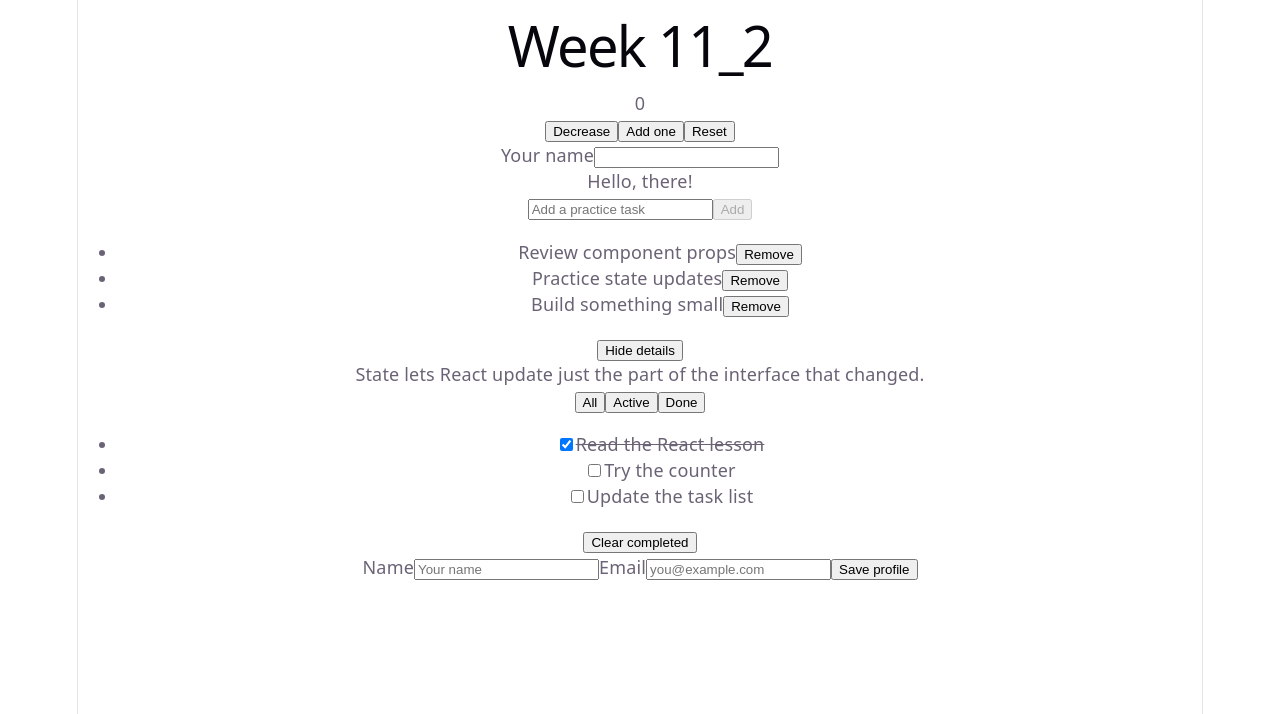
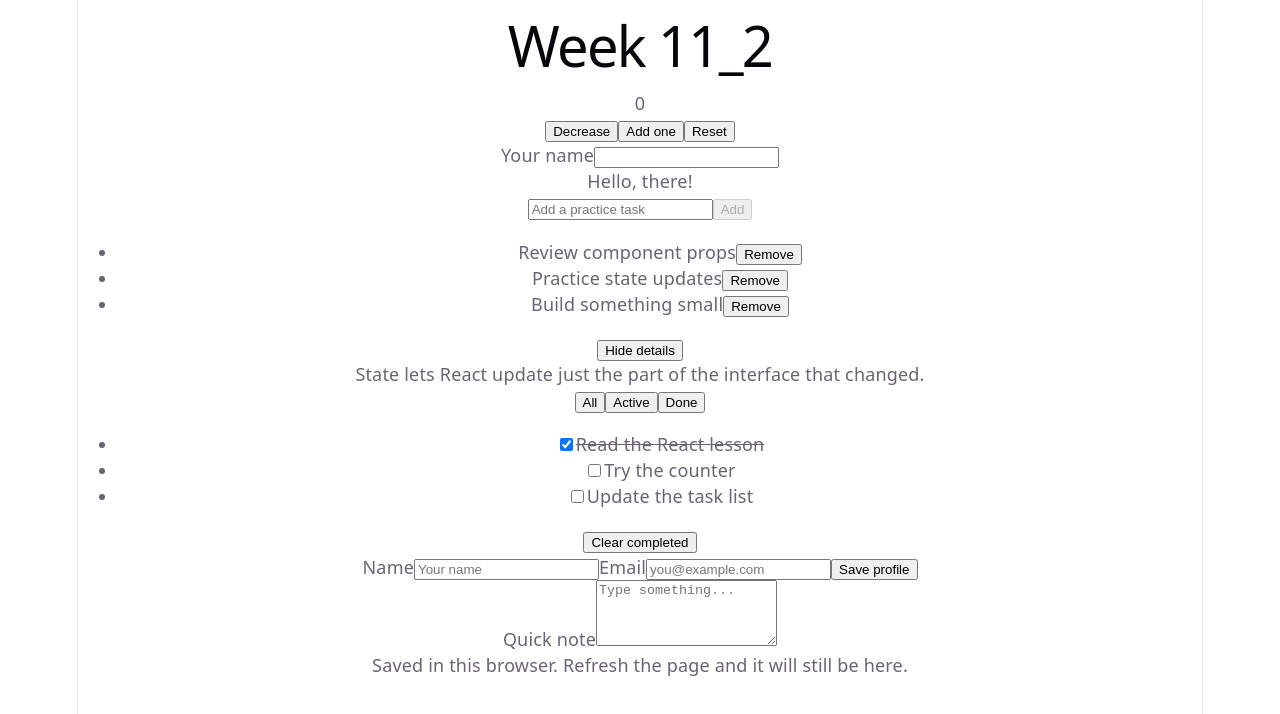
Before and after one commit to aadi-eee/week11-2, a React (Vite) app: page / in a window 1280 px wide. Shown: the top 714 px of the page. Built offline with nearby package versions, Linux system fonts and the light colour scheme.

Commit message:
Add E7 localStorage note

```diff
--- a/src/App.jsx
+++ b/src/App.jsx
@@ -4,6 +4,7 @@ import TaskList from './components/TaskList.jsx';
 import ShowHide from './components/ShowHide.jsx';
 import FilterTasks from './components/FilterTasks.jsx';
 import ProfileForm from './components/ProfileForm.jsx';
+import QuickNote from './components/QuickNote.jsx';
 
 export default function App() {
   return (
@@ -15,6 +16,7 @@ export default function App() {
       <ShowHide />
       <FilterTasks />
       <ProfileForm />
+      <QuickNote />
     </>
   );
 }
--- /dev/null
+++ b/src/components/QuickNote.jsx
@@ -0,0 +1,35 @@
+import { useEffect, useState } from 'react';
+
+const KEY = 'week11-2-quick-note';
+
+export default function QuickNote() {
+  const [note, setNote] = useState(() => {
+    try {
+      return localStorage.getItem(KEY) ?? '';
+    } catch {
+      return '';
+    }
+  });
+
+  useEffect(() => {
+    try {
+      localStorage.setItem(KEY, note);
+    } catch {
+      // storage unavailable, so the note just won't persist
+    }
+  }, [note]);
+
+  return (
+    <div className="panel">
+      <label htmlFor="quick-note">Quick note</label>
+      <textarea
+        id="quick-note"
+        rows={4}
+        placeholder="Type something..."
+        value={note}
+        onChange={(event) => setNote(event.target.value)}
+      />
+      <p>Saved in this browser. Refresh the page and it will still be here.</p>
+    </div>
+  );
+}
```
